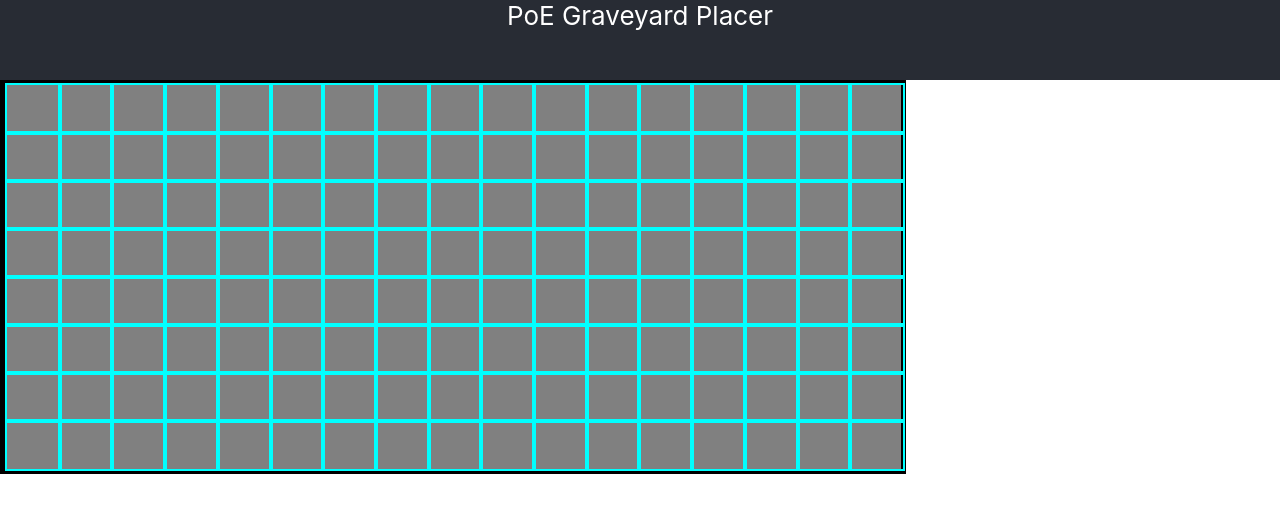
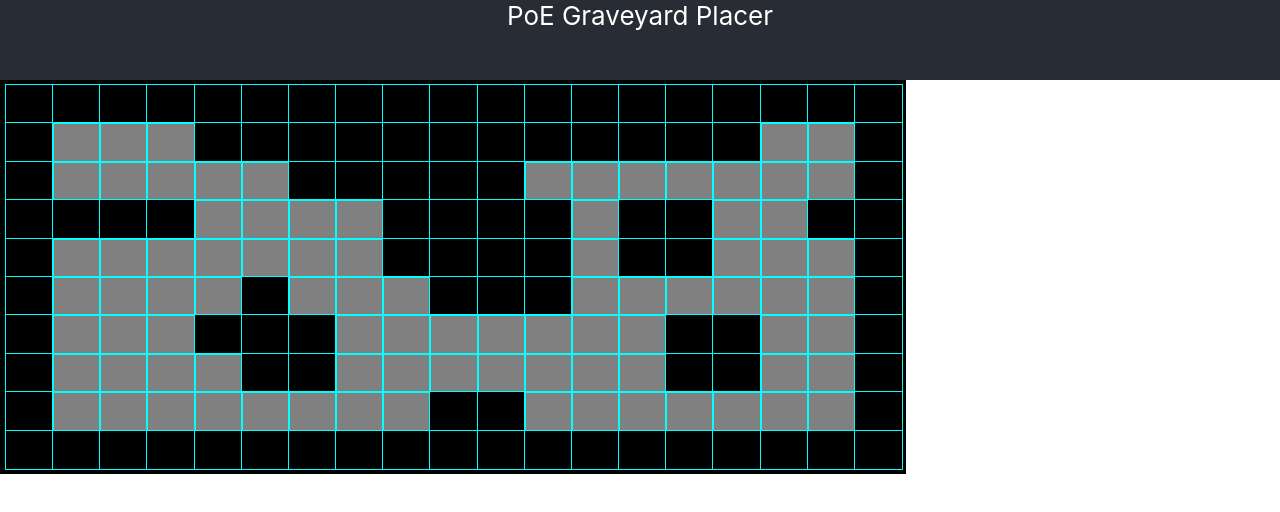
Before and after one commit to danielbrog/poe-graveyard, a React (Create React App) app in the folder graveyardApp/: page / in a window 1280 px wide. Shown: the top 512 px of the page. Built offline with nearby package versions, Linux system fonts and the light colour scheme.

Commit message:
updated layout with walls and state

```diff
--- a/graveyardApp/src/components/Grave.js
+++ b/graveyardApp/src/components/Grave.js
@@ -2,9 +2,15 @@ import React from "react";
 import '../styles/components/_grave.scss'
 
 const Grave= (props) => {
-    console.log(props.id)
+
+    const handleClick = () => {
+        console.log('X: ' + props.x)
+        console.log('Y: ' + props.y)
+        console.log('isWall: ' + props.grave.isWall)
+    }
+
     return (
-        <div className="grave" >
+        <div className={props.grave.isWall?'grave_wall':'grave'} onClick = {handleClick} iswall={props.grave.isWall}>
         </div>
     );
 }
--- a/graveyardApp/src/components/GraveyardLayout.js
+++ b/graveyardApp/src/components/GraveyardLayout.js
@@ -1,28 +1,92 @@
 import React from "react";
 import '../styles/components/_graveyardlayout.scss'
 import Grave from "./Grave";
+import { useState } from 'react';
+
+function graveSetup(){
+
+    const graves= new Array(10).fill(null).map(()=>(
+        new Array(19).fill(null).map(()=> {return {isWall:false}})
+    ))
+
+    const walledGraves = graves.map((graveRow,y) => {
+        return graveRow.map((grave,x)=>{
+            // top and bottom wall
+            if(y===0 || y===9){
+                grave.isWall=true
+            }
+            //left and right wall
+            if(x===0 || x===18){
+                grave.isWall=true
+            }
+            //first row walls
+            if((y===1) && (x>3) && (x<16)){
+                grave.isWall=true
+            }
+            //second row walls
+            if((y===2) && (x>5) && (x<11)){
+                grave.isWall=true
+            }
+            //third row walls
+            const thirdRowFirst = ((x>0) && (x<4))
+            const thirdRowSecond =((x>7) && (x<12))
+            const thirdRowThird = ((x>12) && (x<15))
+            const thirdRowFourth = ((x>16) && (x<18))
+            if((y===3) && ( thirdRowFirst || thirdRowSecond || thirdRowThird || thirdRowFourth)){
+                grave.isWall=true
+            }
+
+            //fourth row walls
+            if((y===4) && (((x>7) && (x<12))||((x>12) && (x<15)))){
+                grave.isWall=true
+            }
+
+            //fifth row walls
+            if((y===5) && (((x>4)&&(x<6))||((x>8) && (x<12)))){
+                grave.isWall=true
+            }
+
+            //sixth row walls
+            if((y===6) && (((x>3)&&(x<7))||((x>13) && (x<16)))){
+                grave.isWall=true
+            }
+
+            //seventh row walls
+            if((y===7) && (((x>4)&&(x<7))||((x>13) && (x<16)))){
+                grave.isWall=true
+            }
+
+            //eigth row walls
+            if((y===8) && ((x>8)&&(x<11))){
+                grave.isWall=true
+            }
+
+            return grave
+        })
+    });
+    return walledGraves
+}
 
 
 const GraveyardLayout= (props) => {
-
-    const createGraves= () => {
-        const graves = [];
-
-        for (let i=0;i<17;i++) {
-            for (let j=0;j<8;j++) {
-                const id= "grave "+i+ " " +j
-                graves.push(<Grave key={id} />)
-            }
-        }
-        return (graves)
-    }
-
+    const [graves, setGraves] = useState(graveSetup());
 
     return (
         <div className="graveyard__layout">
-            {createGraves()}
+            {graves.map((graveRow, y) => {
+                return graveRow.map((grave, x) => (
+                    <Grave
+                    key={x+ ' ' + y}
+                    x={x}
+                    y={y}
+                    graves={graves}
+                    grave={grave}
+                    setGraves={setGraves}/>
+                ))
+            })}
         </div>
     );
+
 }
 
 export default GraveyardLayout;
--- a/graveyardApp/src/styles/components/_grave.scss
+++ b/graveyardApp/src/styles/components/_grave.scss
@@ -1,8 +1,18 @@
 .grave {
     display: grid;
-    border-width: 2px;
+    border-width: 1px;
     border-style: solid;
     border-color: aqua;
     width: 100%;
     height: 100%
 }
+
+.grave_wall {
+    display: grid;
+    border-width: 1px;
+    border-style: solid;
+    border-color: aqua;
+    width: 100%;
+    height: 100%;
+    background-color: black;
+}
--- a/graveyardApp/src/styles/components/_graveyardlayout.scss
+++ b/graveyardApp/src/styles/components/_graveyardlayout.scss
@@ -9,5 +9,5 @@
     color:red;
     justify-items: stretch;
     align-items: center;
-    grid-template-columns: repeat(17, 1fr);
+    grid-template-columns: repeat(19, 1fr);
 }
```
